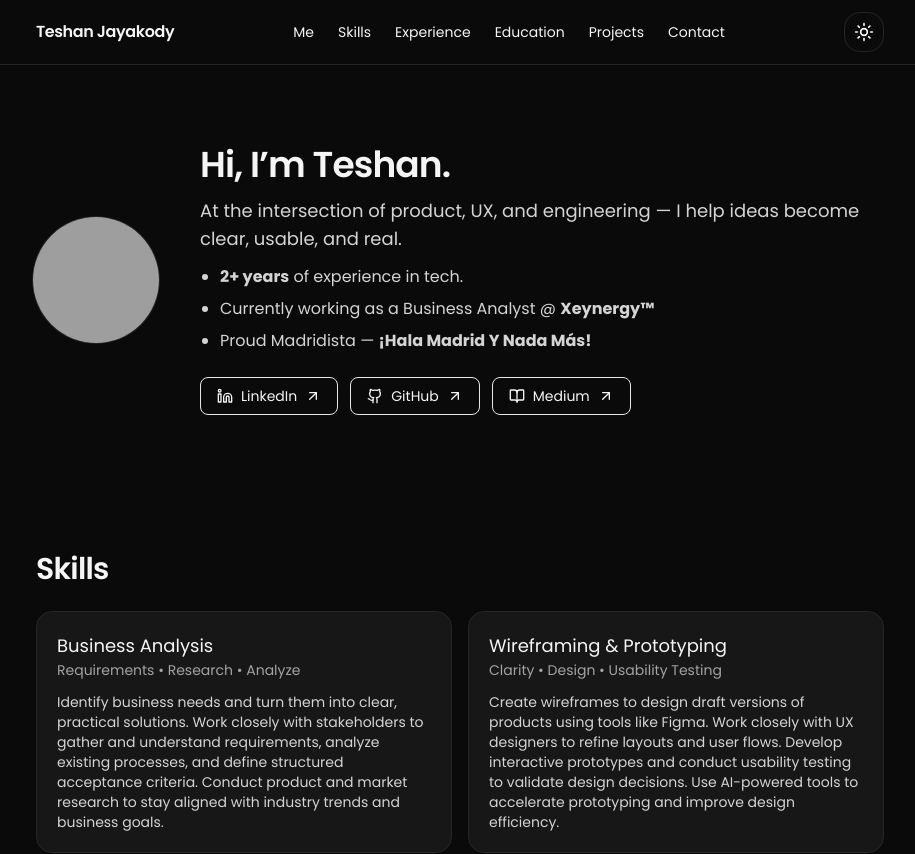
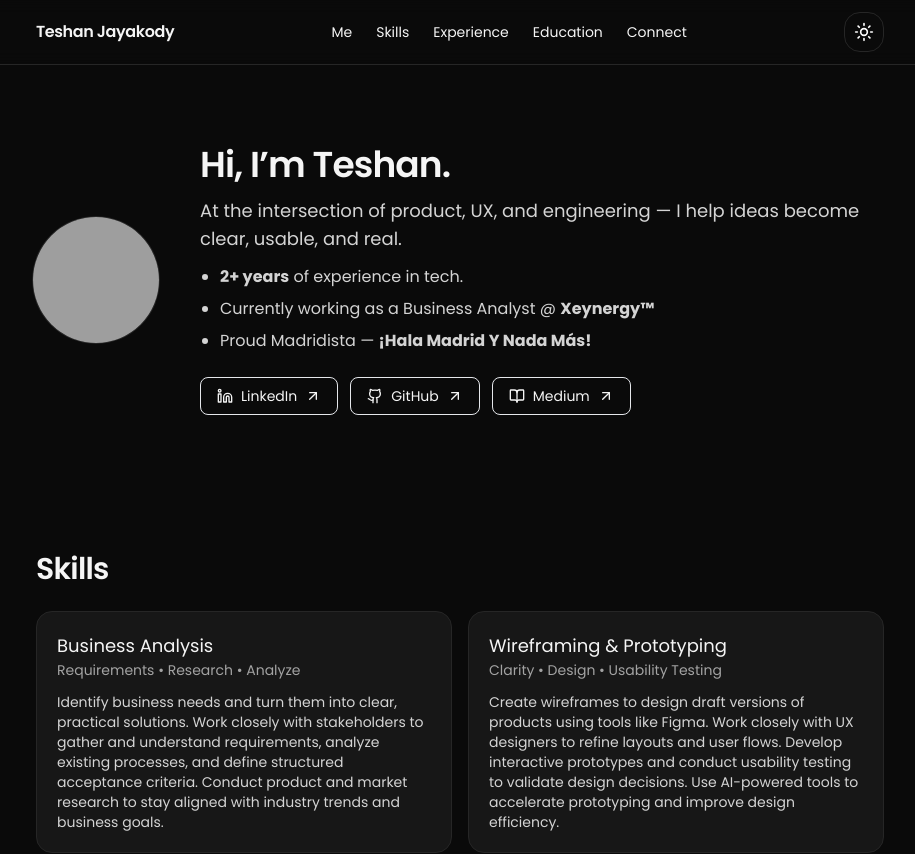
Before and after one commit to teshanj7/portfolio, a React (Vite) app: page / in a window 1280 px wide. Shown: the top 854 px of the page, without its empty margins (180-1095 px from the left). Built offline with nearby package versions, Linux system fonts and the light colour scheme; grey boxes are pictures that could not be loaded.

Commit message:
Minor fix on Header.

```diff
--- a/src/App.tsx
+++ b/src/App.tsx
@@ -110,11 +110,8 @@ export default function Portfolio() {
             <a className="hover:opacity-70" href="#education">
               Education
             </a>
-            <a className="hover:opacity-70" href="#projects">
-              Projects
-            </a>
             <a className="hover:opacity-70" href="#contact">
-              Contact
+              Connect
             </a>
           </nav>
           <div className="flex items-center gap-2">
```
